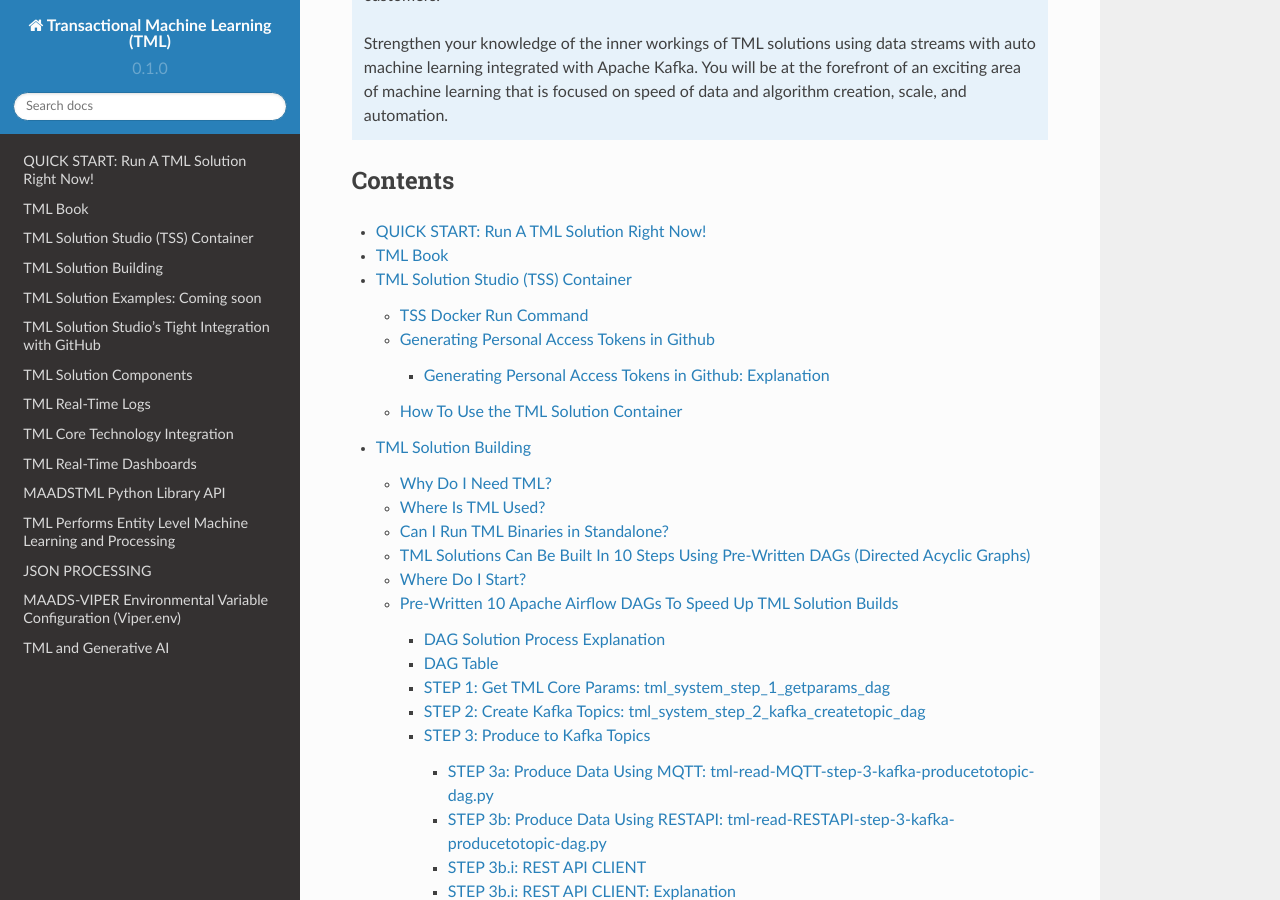
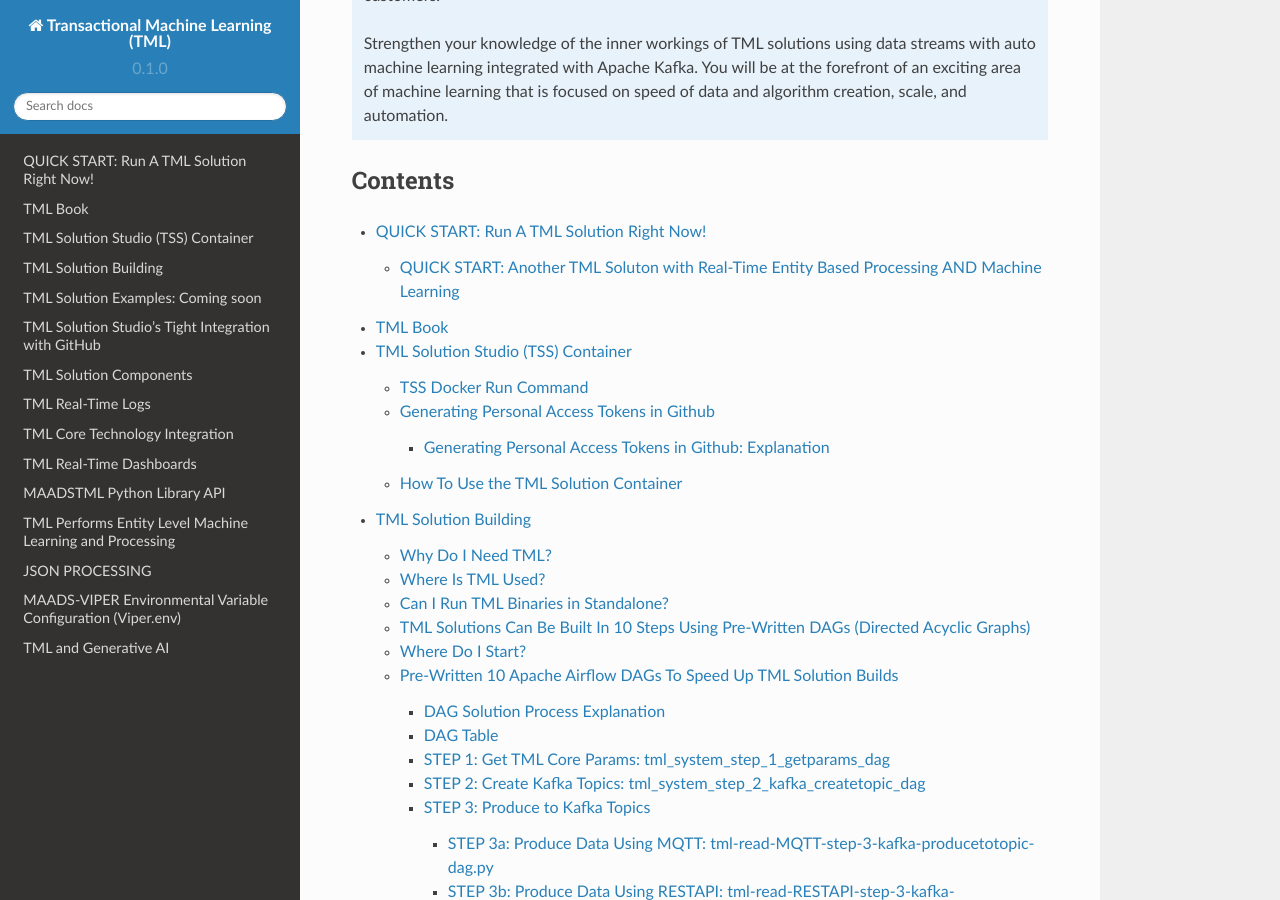
Before and after one commit to smaurice101/readthedocs, a Sphinx documentation site: the page built from docs/source/index.rst, in a window 1280 px wide and 900 px high, scrolled down 1920 px. Built offline with Sphinx 7.4.7 and the Read the Docs theme 2.0.0, drawn with Linux system fonts in a browser that asks for light colours; some of the changed lines change nothing that is shown.

Commit message:
Update quickstart.rst

```diff
--- a/docs/source/quickstart.rst
+++ b/docs/source/quickstart.rst
@@ -1,5 +1,7 @@
 QUICK START: Run A TML Solution Right Now!
 ====================================
+
+QUICK START: TML Soluton with Real-Time Entity Based Processing
 
 For users who want to quickly see a running solution now, just do the following.
 
@@ -28,3 +30,33 @@
 You should see this Dashboard in your browser start to populate with real-time IOT data:
 
 .. figure:: demosol.png
+
+.. note::
+   The above dashboard is processing real-time data and streaming it directly from your container to your browser using websockets.
+
+QUICK START: Another TML Soluton with Real-Time Entity Based Processing AND Machine Learning
+----------------------------------------------------------------------
+
+Let's run another TML solution, but this time with machine learning models being created for each device entity.
+
+Run this docker command:
+
+.. code-block::
+
+   docker run -d -p 9006:9006 maadsdocker/uoft-iot-tml-kafka-amd64
+
+.. tip::
+    Wait about 10 seconds...
+
+Then, open up your favorite browser and enter this URL below:
+
+.. code-block::
+
+    http://localhost:9006/iot-failure-machinelearning-uoft.html?topic=iot-preprocess,iot-ml-prediction-results-output&offset=-1&groupid=&rollbackoffset=500&topictype=prediction&append=0&secure=1
+
+.. tip::
+    PRESS THE RED "START STREAMING" button in the top-left...
+
+You should see this Dashboard in your browser start to populate with real-time IOT data:
+
+.. figure:: demosol2.png
```
